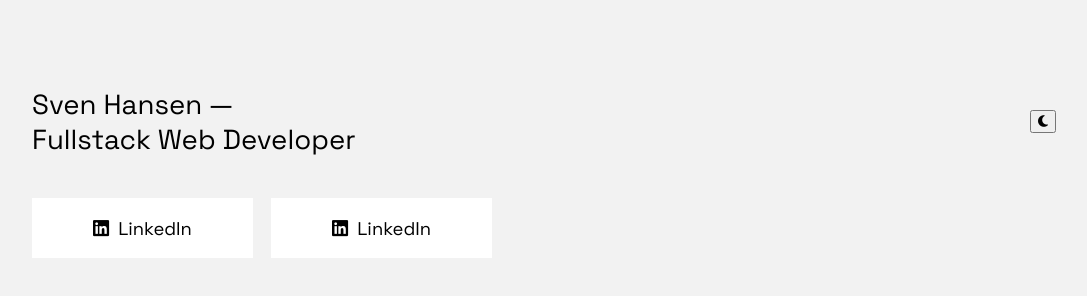
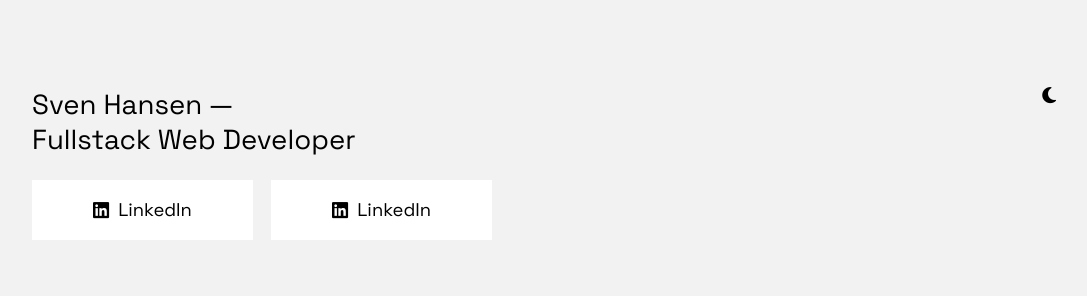
Before and after one commit to 1SvenHansen/SvenHansen.nl, a plain HTML site: page index.html in a window 1280 px wide. Shown: the whole page, without its empty margins (96-1183 px from the left). Drawn offline with Linux system fonts and the light colour scheme.

Commit message:
Created dark and light mode toggle & functionality

```diff
--- a/index.html
+++ b/index.html
@@ -11,12 +11,8 @@
 	</head>
 	<body>
 		<header>
-			<div class="top">
-				<h2>Sven Hansen —<br />Fullstack Web Developer</h2>
-				<button class="theme" onclick="toggleTheme()">
-					<i class="fas fa-moon"></i>
-				</button>
-			</div>
+			<i class="fas" id="theme-toggle" onclick="toggleTheme()"></i>
+			<h2>Sven Hansen —<br />Fullstack Web Developer</h2>
 			<div class="socials">
 				<a href="https://www.linkedin.com/in/hansen-sven/" target="_blank" class="button">
 					<i class="fa-brands fa-linkedin"></i>
--- a/script.js
+++ b/script.js
@@ -2,6 +2,7 @@
 function setTheme(themeName) {
 	localStorage.setItem('theme', themeName);
 	document.documentElement.className = themeName;
+	setThemeToggleIcon(themeName);
 }
 
 // function to toggle between light and dark theme
@@ -13,11 +14,36 @@ function toggleTheme() {
 	}
 }
 
+function setThemeToggleIcon(themeName) {
+	if (themeName === 'theme-dark') {
+		document.getElementById('theme-toggle').classList.remove('fa-moon');
+		document.getElementById('theme-toggle').classList.add('fa-sun');
+	} else {
+		document.getElementById('theme-toggle').classList.remove('fa-sun');
+		document.getElementById('theme-toggle').classList.add('fa-moon');
+	}
+}
+
 // Immediately invoked function to set the theme on initial load
 (function () {
-	if (localStorage.getItem('theme') === 'theme-dark') {
-		setTheme('theme-dark');
-	} else {
-		setTheme('theme-light');
+	// Check if theme is not set in localStorage
+	if (localStorage.getItem('theme') === null) {
+		// Check if OS prefers dark mode
+		if (window.matchMedia && window.matchMedia('(prefers-color-scheme: dark)').matches) {
+			setTheme('theme-dark');
+		}
+		// Check if OS prefers light mode
+		else {
+			setTheme('theme-light');
+		}
+	}
+	// Theme is set in localStorage
+	else {
+		// Check if OS prefers dark mode
+		if (localStorage.getItem('theme') === 'theme-dark') {
+			setTheme('theme-dark');
+		} else {
+			setTheme('theme-light');
+		}
 	}
 })();
--- a/style.css
+++ b/style.css
@@ -84,11 +84,9 @@ a {
 	margin-right: 0.5rem;
 }
 
-.top {
-	display: flex;
-	justify-content: space-between;
-	align-items: center;
-	margin-bottom: 1rem;
+#theme-toggle {
+	float: right;
+	cursor: pointer;
 }
 
 /* Responsive */
```
